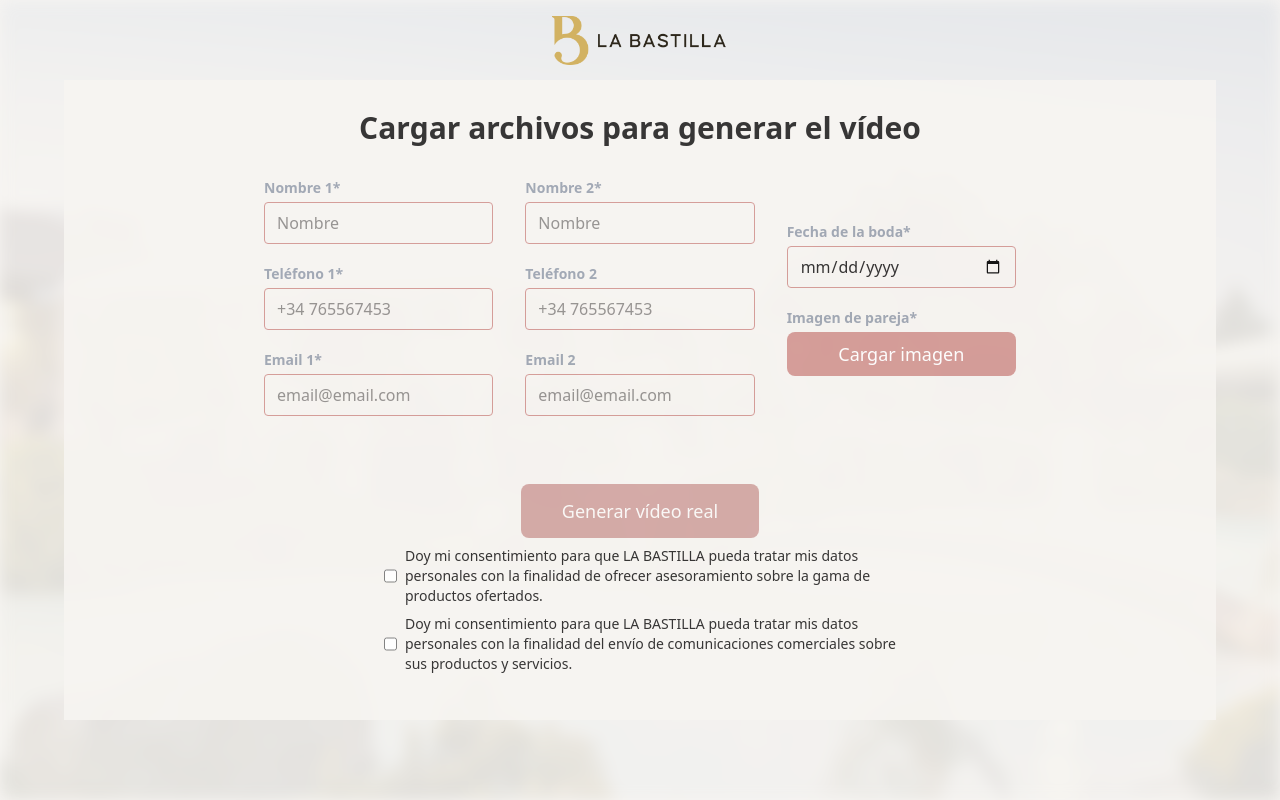
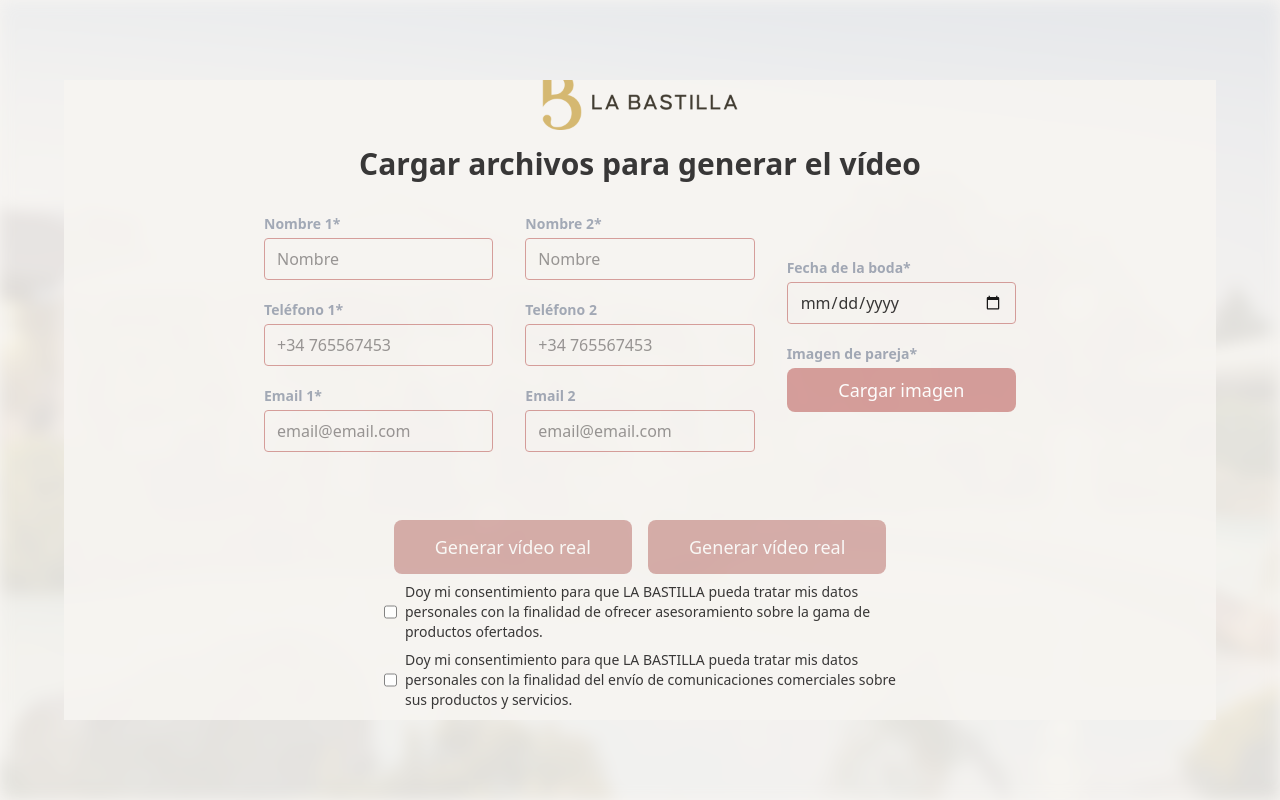
Before and after one commit to pcalzadat/nupzial-app, a React (Vite) app: page /cargar_archivos in a window 1280 px wide. Built offline with nearby package versions, Linux system fonts and the light colour scheme.

Commit message:
Cambios front

```diff
--- a/src/App.jsx
+++ b/src/App.jsx
@@ -9,7 +9,7 @@ function App({ children }) {
       {/* Overlay */}
       <div className="fixed inset-0 -z-10 bg-[#F7F4F1] opacity-90 select-none pointer-events-none" />
       {/* Header fijo */}
-      <Header />
+      {/*<Header />*/}
       {/* Contenido absolutamente centrado */}
       <main className="absolute inset-0 flex items-center justify-center w-full h-full z-10 overflow-hidden">
         {children}
--- a/src/pages/ImagesPreviewPage.jsx
+++ b/src/pages/ImagesPreviewPage.jsx
@@ -148,7 +148,7 @@ export default function ImagesPreviewPage() {
 
   return (
     <div className='flex flex-col items-center justify-center w-[90%]  bg-[#F7F4F1] opacity-90 py-8 overflow-y-auto h-[80vh] max-h-[80vh]'>
-      {/*<img src={logo} alt="Logo La Bastilla" className="w-30 mb-6" />*/}
+      <img src={logo} alt="Logo La Bastilla" className="w-50 mb-4" />
       <h2 className="text-3xl font-bold mb-8 pt-140 md:pt-0">Imagen generada</h2>
       <Box sx={{ width: '100%', maxWidth: '1400px' }}>
         <Grid container spacing={4} justifyContent="center">
--- a/src/pages/UploadData.jsx
+++ b/src/pages/UploadData.jsx
@@ -164,7 +164,7 @@ export default function UploadData() {
   return (
     <div className="flex flex-col items-center justify-center w-[90%] h-[80vh] bg-[#F7F4F1] opacity-90">
       <div className="flex flex-col w-full max-w-4xl justify-center items-center overflow-y-auto">
-       {/*<img src={logo} alt="Logo La Bastilla" className="w-30 mb-6" />*/}
+       <img src={logo} alt="Logo La Bastilla" className="w-50 mb-4" />
       <h2 className="text-3xl text-center font-bold w-[80%] md:w-full mb-8 mt-42 md:mt-0">Cargar archivos para generar el vídeo</h2>
           <div className='flex flex-col md:flex-row gap-x-8 gap-y-2 md:gap-y-8 justify-center items-center'>
           <div className="flex flex-col flex-1">
@@ -281,6 +281,13 @@ export default function UploadData() {
       <div className='flex gap-4'>
         <button
           className="px-10 py-3 bg-[#AD5752] text-white rounded-lg text-lg hover:bg-[#661B17] transition mt-2 md:mt-12 mb-8 md:mb-0 disabled:opacity-50"
+          onClick={handleGenerarVideoDemo}
+          disabled={loading || !acceptTerms1 || !acceptTerms2}
+        >
+          {loading ? 'Generando vídeo...' : 'Generar vídeo real'}
+        </button>
+        <button
+          className="px-10 py-3 bg-[#AD5752] text-white rounded-lg text-lg hover:bg-[#661B17] transition mt-2 md:mt-12 mb-8 md:mb-0 disabled:opacity-50"
           onClick={handleGenerarVideo}
           disabled={loading || !acceptTerms1 || !acceptTerms2}
         >
--- a/src/pages/VideoConfirmation.jsx
+++ b/src/pages/VideoConfirmation.jsx
@@ -8,7 +8,7 @@ export default function VideoConfirmation() {
 
   return (
     <div className="flex flex-col items-center justify-center w-[90%] h-[80vh] bg-[#F7F4F1] opacity-90">
-      {/*<img src={logo} alt="Logo La Bastilla" className="w-30 mb-6" />*/}
+      <img src={logo} alt="Logo La Bastilla" className="w-50 mb-4" />
       <h1 className="text-4xl mb-6 font-bold">¡Ya está!</h1>
       <h2 className="text-2xl mb-2">Dentro de nada recibirás en tu email el vídeo generado.</h2>
       <p className='mb-8'>Aprovecha y reserva la fecha de tus invitados</p>
--- a/src/pages/VideosPreviewPage.jsx
+++ b/src/pages/VideosPreviewPage.jsx
@@ -249,7 +249,7 @@ export default function ImagesPreviewPage() {
 
   return (
     <div className='flex flex-col items-center justify-center w-[90%]  bg-[#F7F4F1] opacity-90 py-8 overflow-y-auto h-[80vh] max-h-[80vh]'>
-      {/*<img src={logo} alt="Logo La Bastilla" className="w-30 mb-6" />*/}
+      <img src={logo} alt="Logo La Bastilla" className="w-50 mb-4" />
       <h2 className="text-3xl font-bold mb-8 pt-140 md:pt-0">Vídeos generados</h2>
       <Box sx={{ width: '100%', maxWidth: '1400px' }}>
         <Grid container spacing={4} justifyContent="center">
```
